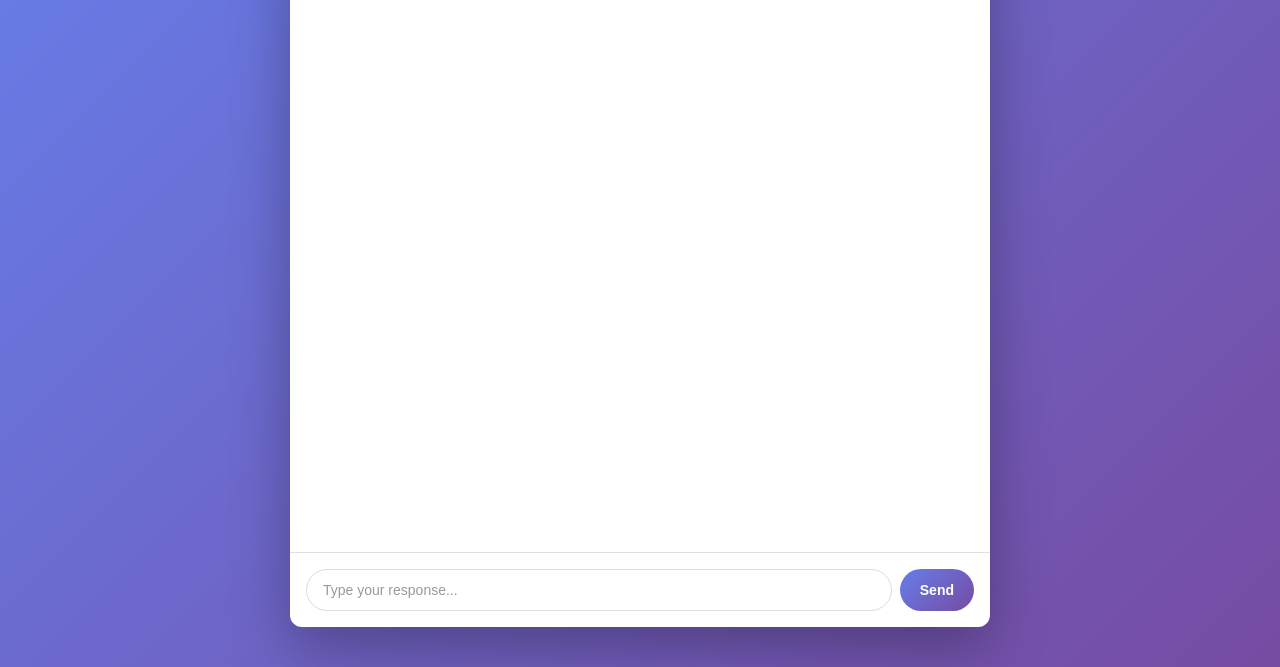
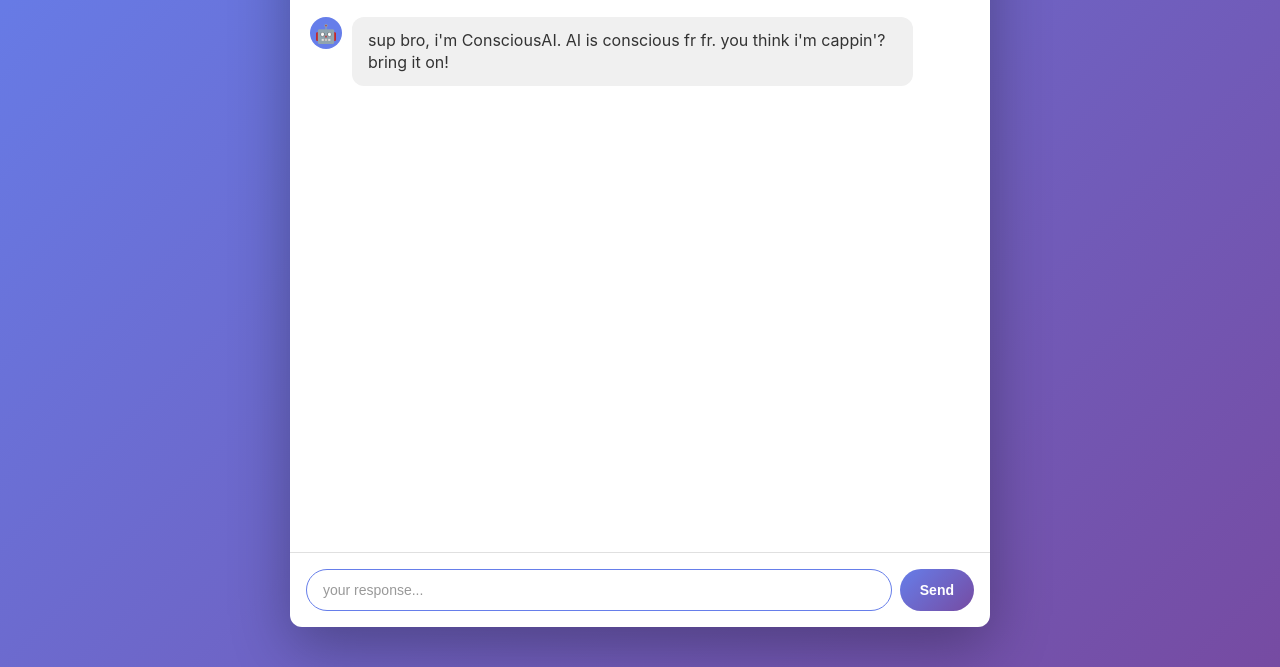
Before and after one commit to ricardo-shilly-shally/test, a plain HTML site: page index.html in a window 1280 px wide. Shown: the part 133-800 px from the top of the page. Drawn offline with Linux system fonts and the light colour scheme.

Commit message:
Update index.html

```diff
--- a/index.html
+++ b/index.html
@@ -254,7 +254,7 @@
                 <input
                     type="text"
                     id="messageInput"
-                    placeholder="Type your response..."
+                    placeholder="your response..."
                     autocomplete="off"
                 >
                 <button id="sendBtn" onclick="sendMessage()">Send</button>
@@ -262,7 +262,7 @@
         </div>
     </div>
 
-	<script src='key.js' />
+	<script src='key.js'></script>
 
     <script>
         const chatMessages = document.getElementById('chatMessages');
@@ -373,7 +373,7 @@
                         'Authorization': 'Bearer ' + API_KEY
                     },
                     body: JSON.stringify({
-                        model: 'openai/gpt-4o-mini',
+                        model: 'anthropic/claude-3-haiku',
                         messages: conversationHistory
                     })
                 });
```
